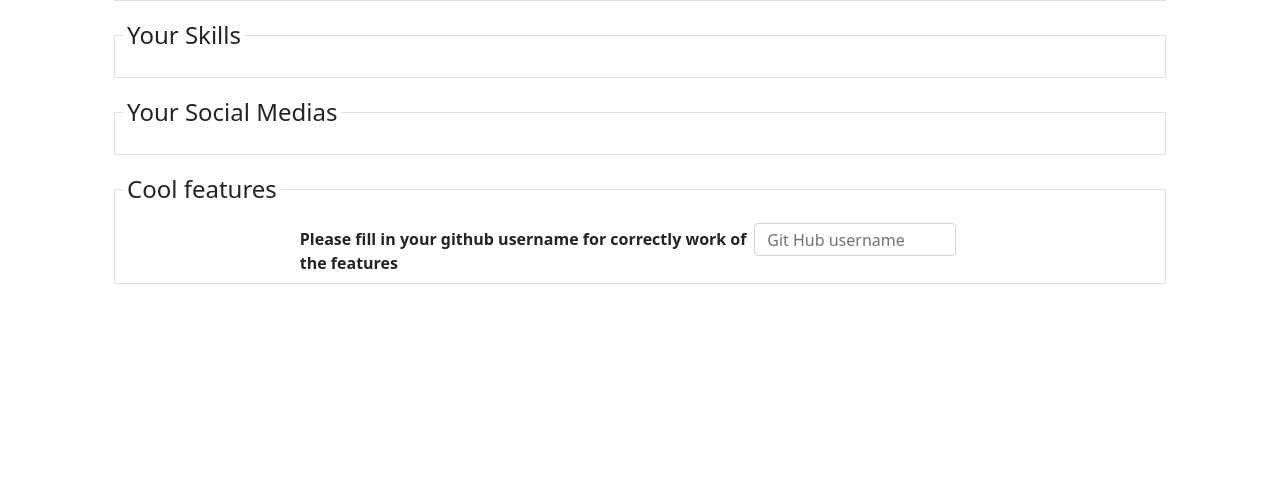
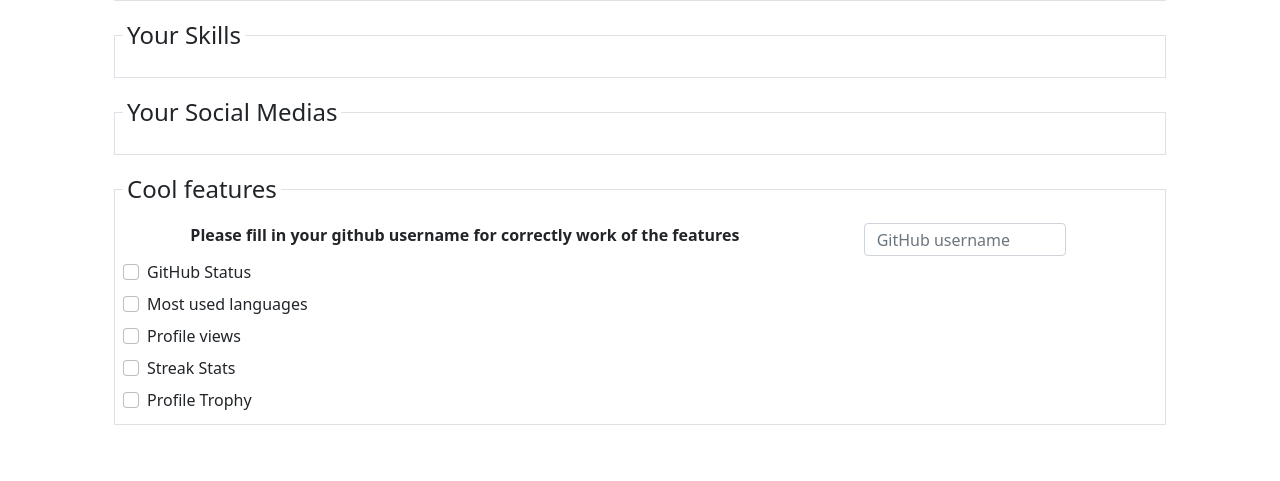
Before and after one commit to tiagobpires/readme-creator, a Flask app: page /profile in a window 1280 px wide. Shown: the part 889-1370 px from the top of the page. Before the commit the page ends 1173 px from the top, so only its background shows below. Run offline with Flask 2, Linux system fonts and the light colour scheme.

Commit message:
Add jinja in more about you section

```diff
--- a/application.py
+++ b/application.py
@@ -10,4 +10,18 @@
 
 @app.route('/profile')
 def profile():
-    return render_template('profile.html')
+
+    more_about_you = {
+        '🔭 I’m currently working on' : 'Be a good student :P',
+        '🎓 Graduated in ' : '',
+        '📫 Reach me ' : 'tiagobarrospires@gmail.com',
+        "💡 I'm interested about " : 'Computer Science, web development, games and series',
+        '👨‍💻 See my portfolio at ' : 'www.portfolio.com',
+        '💬 Ask me about ' : 'Competitive programming',
+        '🌱 Learning about ' : 'Web development and Competitive programming',
+        '🤝 I like to collaborate in ' : 'Open Source projects',
+        '😄 Pronouns ' : 'He/His',
+        '⚡ Fun fact ' : ':0'
+    }
+
+    return render_template('profile.html', more_about_you=more_about_you)
--- a/templates/profile.html
+++ b/templates/profile.html
@@ -31,86 +31,15 @@
         <fieldset class="border p-2 mb-2 row gx-2">
             <legend class="legend w-auto mb-0">More about you</legend>
 
-            <div class="col-md-3 mb-2">
-                <input type="text" class="form-control" value="🔭 I’m currently working on ">
-            </div>
+            {% for key, value in more_about_you.items() %}
+                <div class="col-md-3 mb-2">
+                    <input type="text" class="form-control" value="{{ key }}">
+                </div>
 
-            <div class="col-md-9 mb-2">
-                <input type="text" class="form-control" placeholder="Be a good student :P">
-            </div>
-
-            <div class="col-md-3 mb-2">
-                <input type="text" class="form-control" value="🎓 Graduated in ">
-            </div>
-
-            <div class="col-md-9 mb-2">
-                <input type="text" class="form-control" placeholder="">
-            </div>
-
-            <div class="col-md-3 mb-2">
-                <input type="text" class="form-control" value="📫 Reach me ">
-            </div>
-
-            <div class="col-md-9 mb-2">
-                <input type="text" class="form-control" placeholder="tiagobarrospires@gmail.com">
-            </div>
-
-            <div class="col-md-3 mb-2">
-                <input type="text" class="form-control" value="💡 I'm interested about ">
-            </div>
-
-            <div class="col-md-9 mb-2">
-                <input type="text" class="form-control" placeholder="Computer Science, web development, games and series">
-            </div>
-
-            <div class="col-md-3 mb-2">
-                <input type="text" class="form-control" value="👨‍💻 See my portfolio at  ">
-            </div>
-
-            <div class="col-md-9 mb-2">
-                <input type="text" class="form-control" placeholder="www.portfolio.com">
-            </div>
-
-
-            <div class="col-md-3 mb-2">
-                <input type="text" class="form-control" value="💬 Ask me about ">
-            </div>
-
-            <div class="col-md-9 mb-2">
-                <input type="text" class="form-control" placeholder="Competitive programming">
-            </div>
-
-            <div class="col-md-3 mb-2">
-                <input type="text" class="form-control" value="🌱 Learning about ">
-            </div>
-
-            <div class="col-md-9 mb-2">
-                <input type="text" class="form-control" placeholder="Web development and Competitive programming">
-            </div>
-
-            <div class="col-md-3 mb-2">
-                <input type="text" class="form-control" value="🤝 I like to collaborate in ">
-            </div>
-
-            <div class="col-md-9 mb-2">
-                <input type="text" class="form-control" placeholder="Open Source projects">
-            </div>
-
-            <div class="col-md-3 mb-2">
-                <input type="text" class="form-control" value="😄 Pronouns ">
-            </div>
-
-            <div class="col-md-9 mb-2">
-                <input type="text" class="form-control" placeholder="He/His">
-            </div>
-
-            <div class="col-md-3 mb-2">
-                <input type="text" class="form-control" value="⚡ Fun fact ">
-            </div>
-
-            <div class="col-md-9 mb-2">
-                <input type="text" class="form-control" placeholder=":0">
-            </div>
+                <div class="col-md-9 mb-2">
+                    <input type="text" class="form-control" placeholder="{{ value }}">
+                </div>
+            {% endfor %}
         </fieldset>
 
 
@@ -129,8 +58,43 @@
             <legend class="legend w-auto mb-0">Cool features</legend>
 
             <div class="row">
-                <label for="ghusername" class="col-6 fw-bold px-0 ms-auto pt-1" style="width: 45%;">Please fill in your github username for correctly work of the features</label>
-                <input type="text" class="form-control col-4 me-auto" id="ghusername" placeholder="Git Hub username" style="height: 33px; width: 20%;">
+                <label for="ghusername" class="col-8 fw-bold px-0 ms-auto">Please fill in your github username for correctly work of the features</label>
+                <input type="text" class="form-control col-4 me-auto" id="ghusername" placeholder="GitHub username" style="height: 33px; width: 20%;">
+            </div>
+
+            <div class="form-check my-1">
+                <input class="form-check-input" type="checkbox" value="" id="ghstatus">
+                <label class="form-check-label" for="ghstatus">
+                  GitHub Status
+                </label>
+            </div>
+
+            <div class="form-check my-1">
+                <input class="form-check-input" type="checkbox" value="" id="ghlanguages">
+                <label class="form-check-label" for="ghlanguages">
+                  Most used languages
+                </label>
+            </div>
+
+            <div class="form-check my-1">
+                <input class="form-check-input" type="checkbox" value="" id="ghviews">
+                <label class="form-check-label" for="ghviews">
+                  Profile views
+                </label>
+            </div>
+
+            <div class="form-check my-1">
+                <input class="form-check-input" type="checkbox" value="" id="ghstreak">
+                <label class="form-check-label" for="ghstreak">
+                  Streak Stats
+                </label>
+            </div>
+
+            <div class="form-check my-1">
+                <input class="form-check-input" type="checkbox" value="" id="ghtrophy">
+                <label class="form-check-label" for="ghtrophy">
+                  Profile Trophy
+                </label>
             </div>
         </fieldset>
 
```
